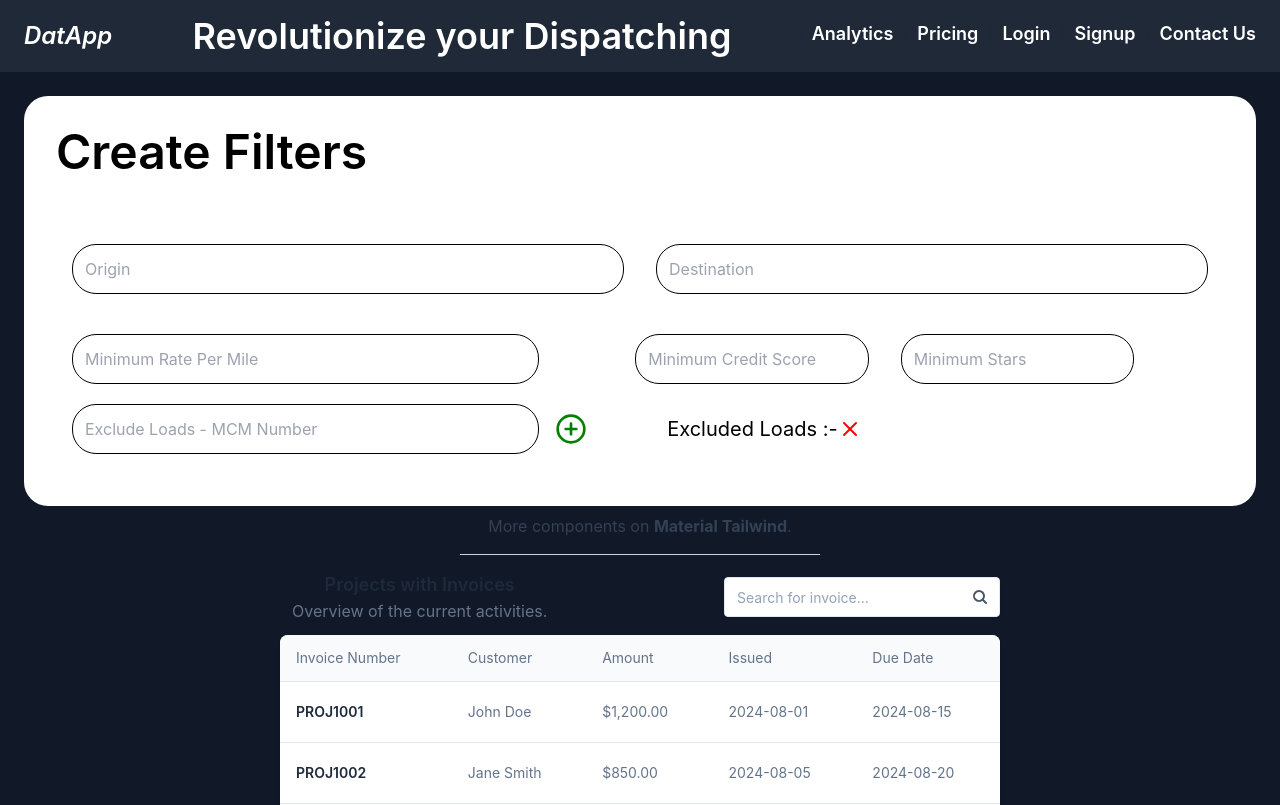
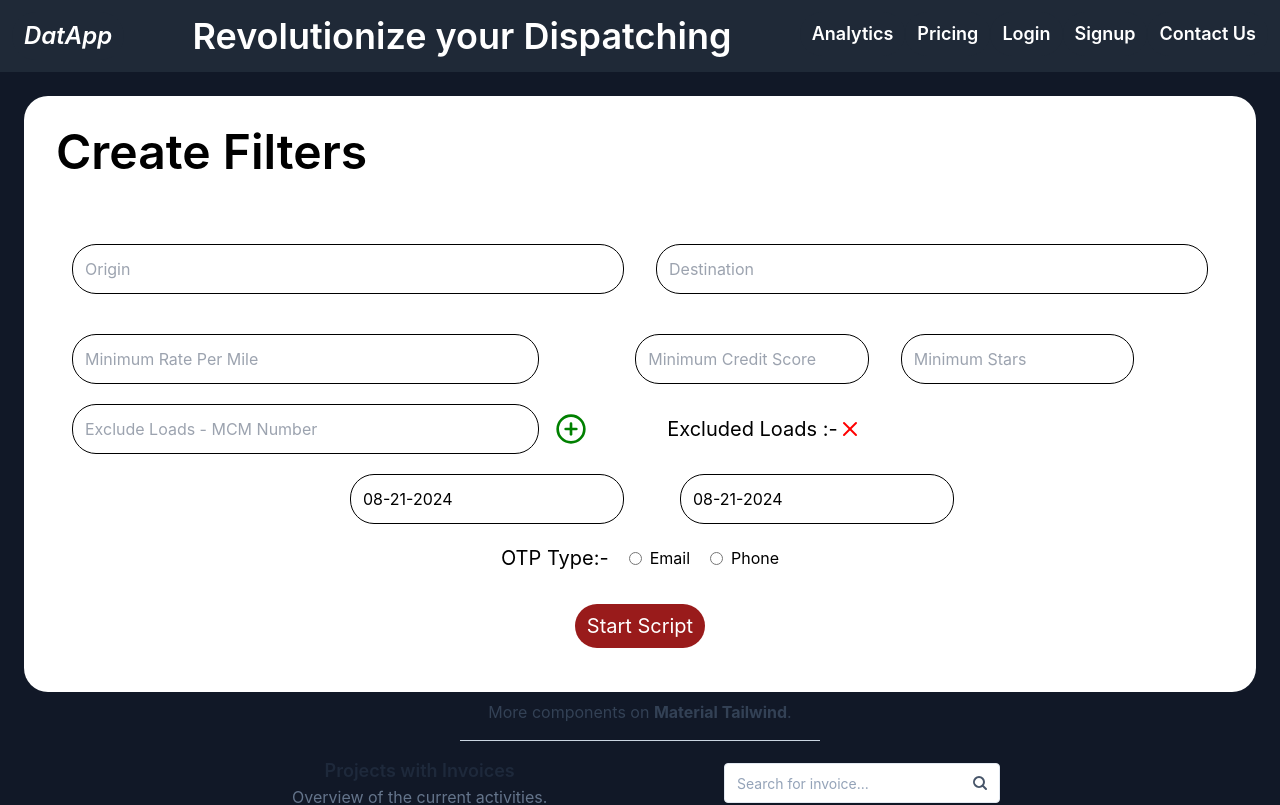
Before and after one commit to navishmonga/TruckLoad-Management, a React (Create React App) app: page /filters in a window 1280 px wide. Shown: the top 805 px of the page. Built offline with nearby package versions, Linux system fonts and the light colour scheme.

Commit message:
minor improvements

```diff
--- a/src/App.js
+++ b/src/App.js
@@ -2,13 +2,12 @@ import './App.css';
 import { Routes, Route } from 'react-router-dom';
 import Navbar from './components/Navbar';
 import Home from './components/Home';
-import Login from './components/Login';
-import Signup from './components/Signup';
+import Login from './components/auth/Login';
+import Signup from './components/auth/Signup';
 import Pricing from './components/Pricing';
 import Analytics from './components/Analytics/Analytics';
 import Footer from './components/Footer';
-import VerifyEmail
- from './components/verifyEmail';
+import VerifyEmail from './components/auth/verifyEmail';
 import Filters from './components/Filters/Filters';
 function App() {
   return (
--- a/src/components/Filters/Filters.js
+++ b/src/components/Filters/Filters.js
@@ -1,13 +1,32 @@
 import React, { useState,useRef } from "react";
-import SelectDate from "./SelectDate";
 import DisplayData from "./displayData";
 import { CirclePlus, X } from "lucide-react";
 import DatePicker from 'react-datepicker';
+import "react-datepicker/dist/react-datepicker.css"
 
 const Filters = () => {
   const [originSuggestions, setOriginSuggestions] = useState([]);
   const [destinationSuggestions, setDestinationSuggestions] = useState([]);
-
+  const [dates,setDates]=useState({
+    startDate:new Date(),
+    endDate:new Date()
+  })
+  const handleDateChange=(date,caller)=>{
+    if(caller==="S"){
+      setDates({
+        ...dates,
+        startDate:date
+      })
+    }
+    else{
+      setDates(
+        {
+          ...dates,
+          endDate:date
+        }
+      )
+    }
+  }
   const fetchSuggestions = async (searchText, caller) => {
     try {
       const response = await fetch(`https://api.geoapify.com/v1/geocode/autocomplete?text=${searchText}&filter=countrycode:us&apiKey=893f9d2fbac2447696efa3f7df2f6efa`);
@@ -103,6 +122,50 @@ const Filters = () => {
             onClick={() => setExcludeLoads([])}
           />
         </div>
+        <div className="flex my-5 items-center justify-center">
+          <DatePicker
+            placeholderText="Select Start Date"
+            selected={dates.startDate}
+            className="p-3 mx-4 ml-10 rounded-3xl border border-black"
+            dateFormat="MM-dd-yyyy"
+            onChange={(date) => handleDateChange(date, "S")}
+          />
+          <DatePicker
+            placeholderText="Select End Date"
+            selected={dates.endDate}
+            className="p-3 mx-4 ml-10 rounded-3xl border border-black"
+            dateFormat="MM-dd-yyyy"
+            onChange={(date) => handleDateChange(date, "E")}
+          />
+        </div>
+        <div className="flex my-5 justify-center items-center">
+          <h1 className="text-xl">OTP Type:- </h1>
+          <div className="flex items-center ml-5">
+            <input
+              type="radio"
+              id="email"
+              name="OTP"
+              value="email"
+              className="mr-2"
+            />
+            <label htmlFor="email">Email</label>
+          </div>
+          <div className="flex items-center ml-5">
+            <input
+              type="radio"
+              id="phone"
+              name="OTP"
+              value="phone"
+              className="mr-2"
+            />
+            <label htmlFor="phone">Phone</label>
+          </div>
+        </div>
+        <div className="flex mx-auto justify-center">
+          <button className="m-3 bg-red-800 text-white px-3 py-2 rounded-3xl text-xl">
+            Start Script
+          </button>
+        </div>
       </div>
       <div className="w-full">
         <DisplayData />
--- /dev/null
+++ b/src/components/Filters/scriptControllers.js
@@ -0,0 +1,58 @@
+import React, { useState } from "react";
+
+const startScript = async () => {
+  const url = "http://127.0.0.1:8000/api/startscript";
+
+  try {
+    const response = await fetch(url, {
+      method: "GET",
+      headers: {
+        "Content-Type": "application/json",
+      },
+      body: JSON.stringify({
+
+       }),
+    });
+
+    const data = await response.json();
+
+    if (response.status === 200) {
+      // Show success message (you can use a library like `react-toastify` or any other method)
+      alert(data.message); // Replace with your preferred method to display messages
+    } else {
+      // Show error message
+      alert(data.error); // Replace with your preferred method to display messages
+    }
+  } catch (error) {
+    // Handle error
+    alert(error.message); // Replace with your preferred method to display messages
+  }
+};
+
+const stopScript = async (cookie) => {
+  const url = "http://127.0.0.1:8000/api/stop_script";
+
+  try {
+    const response = await fetch(url, {
+      method: "GET",
+      headers: {
+        "Content-Type": "application/json",
+      },
+    });
+
+    const data = await response.json();
+
+    if (response.status === 201) {
+      // Show success message (you can use a library like `react-toastify` or any other method)
+      alert(data.message); // Replace with your preferred method to display messages
+    } else {
+      // Show error message
+      alert(data.error); // Replace with your preferred method to display messages
+    }
+  } catch (error) {
+    // Handle error
+    alert(error.message); // Replace with your preferred method to display messages
+  }
+};
+
+export default { startScript, stopScript };
--- a/src/components/Navbar.js
+++ b/src/components/Navbar.js
@@ -1,8 +1,27 @@
-import React from "react";
-import { Link } from "react-router-dom";
-
+import React, { useEffect } from "react";
+import { useDispatch, useSelector } from "react-redux";
+import { Link ,useNavigate} from "react-router-dom";
+import { logout } from "../redux/authSlice";
 
 const  Navbar=() =>{
+  const isLoggedIn = useSelector((state) => state.auth.isLoggedIn);
+  const navigate=useNavigate();
+  const dispatch=useDispatch();
+  const handleLogout=async()=>{
+    try {
+      const response=await fetch(`http://127.0.0.1:8000/api/logout`);
+      if(!response.ok){
+        const data=await response.json();
+        alert(data.message);
+      }
+      dispatch(logout());
+      navigate('/');
+      document.cookie = "csrftoken=; expires=Thu, 01 Jan 1970 00:00:00 UTC; path=/;";
+      document.cookie = "sessionid=; expires=Thu, 01 Jan 1970 00:00:00 UTC; path=/;";
+    } catch (error) {
+      console.log(error)
+    }
+  }
   return (
     <nav className="bg-gray-800 font-semibold flex p-3">
         <Link to="/"><button className="bg-gray-800 hover:text-amber-500 text-2xl italic rounded-full p-2 px-3">DatApp</button></Link>
@@ -10,8 +29,9 @@ const  Navbar=() =>{
         <div className="flex">
         <Link to="/analytics"><button className="bg-gray-800 hover:bg-cyan-400 text-lg rounded-full p-2 px-3">Analytics</button></Link>
         <Link to="/pricing"><button className="bg-gray-800 hover:bg-cyan-400 text-lg rounded-full p-2 px-3">Pricing</button></Link>
-        <Link to="/login"><button className="bg-gray-800 hover:bg-cyan-400 text-lg rounded-full p-2 px-3">Login</button></Link>
-        <Link to="/signup"><button className="bg-gray-800 hover:bg-cyan-400 text-lg rounded-full p-2 px-3">Signup</button></Link>
+        {!isLoggedIn && <Link to="/login"><button className="bg-gray-800 hover:bg-cyan-400 text-lg rounded-full p-2 px-3">Login</button></Link>}
+        {!isLoggedIn && <Link to="/signup"><button className="bg-gray-800 hover:bg-cyan-400 text-lg rounded-full p-2 px-3">Signup</button></Link>}
+        {isLoggedIn && <button onClick={handleLogout} className="bg-gray-800 hover:bg-cyan-400 text-lg rounded-full p-2 px-3">LogOut</button>}
         <Link to="/contact"><button className="bg-gray-800 hover:bg-cyan-400 text-lg rounded-full p-2 px-3">Contact Us</button></Link>
         </div>
     </nav>
--- a/src/components/auth/Login.js
+++ b/src/components/auth/Login.js
@@ -5,6 +5,7 @@ import { useState, useEffect } from "react";
 import { EyeOff } from "lucide-react";
 import { useDispatch, useSelector } from "react-redux";
 import { login } from "../../redux/authSlice";
+import { setUser } from "../../redux/userSlice";
 
 const Login = () => {
   const baseURL = "http://127.0.0.1:8000";
@@ -32,6 +33,7 @@ const Login = () => {
       });
       const data = await response.json();
       console.log(data);
+      dispatch(setUser(data));
       //if(response.status === 401 ? setResult("Wrong credentials") : setResult("Success! Logging you in..."));
       if(response.status===201){
         setResult("Success! Logging you in...")
--- a/src/redux/store.js
+++ b/src/redux/store.js
@@ -1,8 +1,10 @@
 import { configureStore } from "@reduxjs/toolkit";
 import authReducer from "./authSlice";
+import userReducer from "./userSlice";
 
 export const store = configureStore({
     reducer: {
-        auth: authReducer
+        auth: authReducer,
+        user: userReducer
     }
 })
--- /dev/null
+++ b/src/redux/userSlice.js
@@ -0,0 +1,19 @@
+import { createSlice } from "@reduxjs/toolkit";
+
+const userSlice=createSlice({
+    name:'user',
+    initialState:{
+        userData: {}
+    },
+    reducers:{
+        setUser:(state,action)=>{
+            state.userData={
+                ...(state.userData),
+                ...action.payload
+            }
+        }
+    }
+})
+
+export const {setUser} = userSlice.actions;
+export default userSlice.reducer;
```
Also changed, not shown: src/components/auth/verifyEmail.js (+43 -8 lines).
